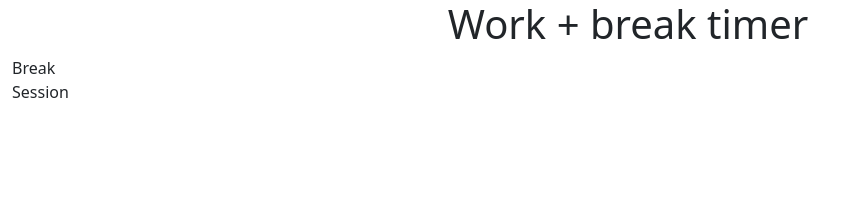
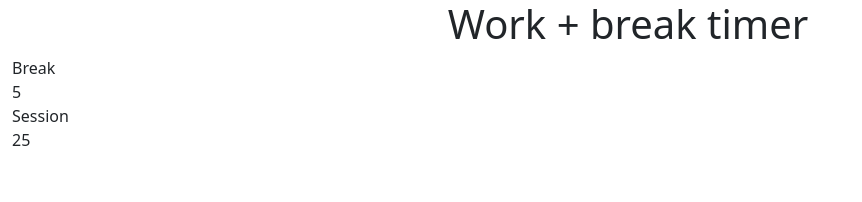
Before and after one commit to pablomartan/react-pomodoro, a React app: page / in a window 1280 px wide. Shown: the top 202 px of the page, without its empty margins (0-862 px from the left). Built offline with nearby package versions, Linux system fonts and the light colour scheme.

Commit message:
feat: set break and session length from props in LengthControl component

```diff
--- a/src/js/components/LengthControl.js
+++ b/src/js/components/LengthControl.js
@@ -6,14 +6,14 @@ export const LengthControl = props => {
         <div id="break-control">
           <div id="break-label">Break</div>
           <div id="break-decrement"></div>
-          <div id="break-lenght"></div>
+          <div id="break-lenght">{props.brLength}</div>
           <div id="break-increment"></div>
         </div>
 
         <div id="session-control">
           <div id="session-label">Session</div>
           <div id="session-decrement"></div>
-          <div id="session-length"></div>
+          <div id="session-length">{props.seLength}</div>
           <div id="session-increment"></div>
         </div>
     </div>
```
